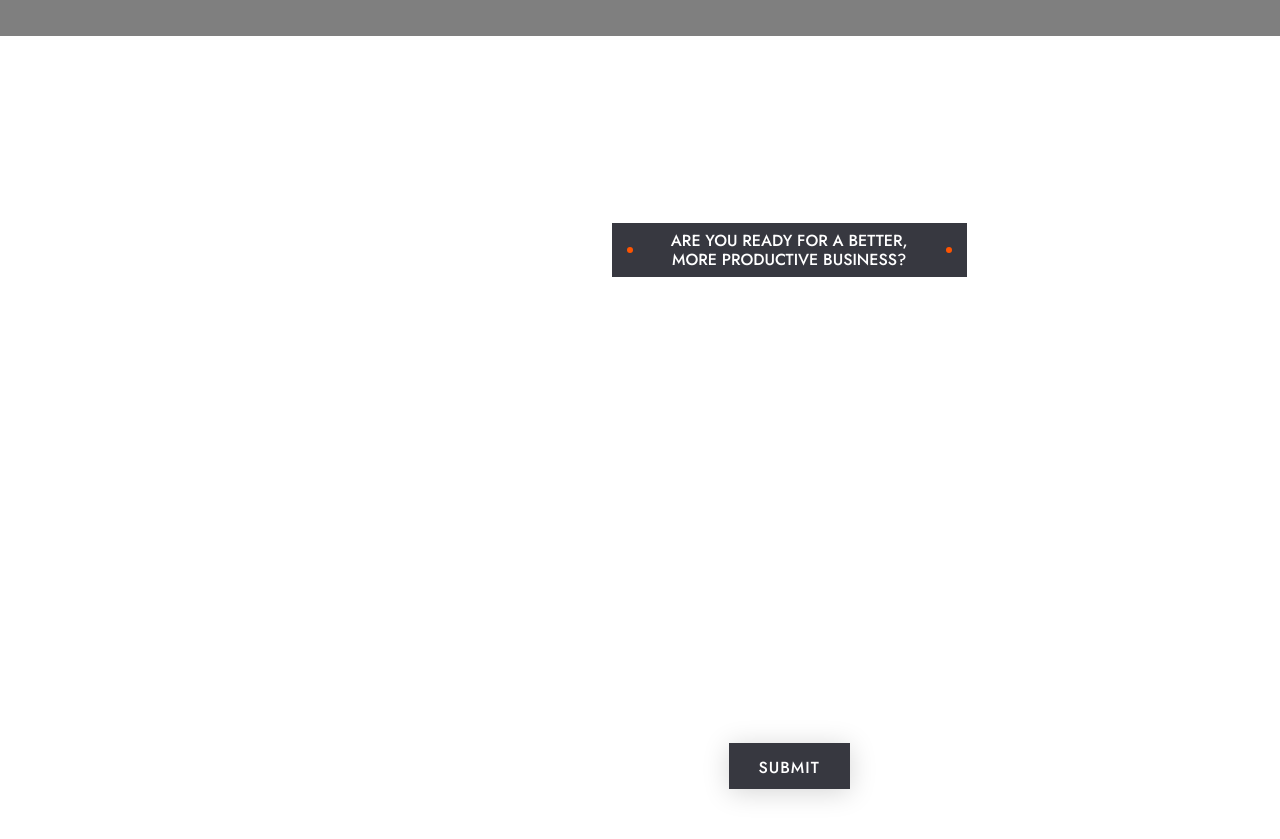
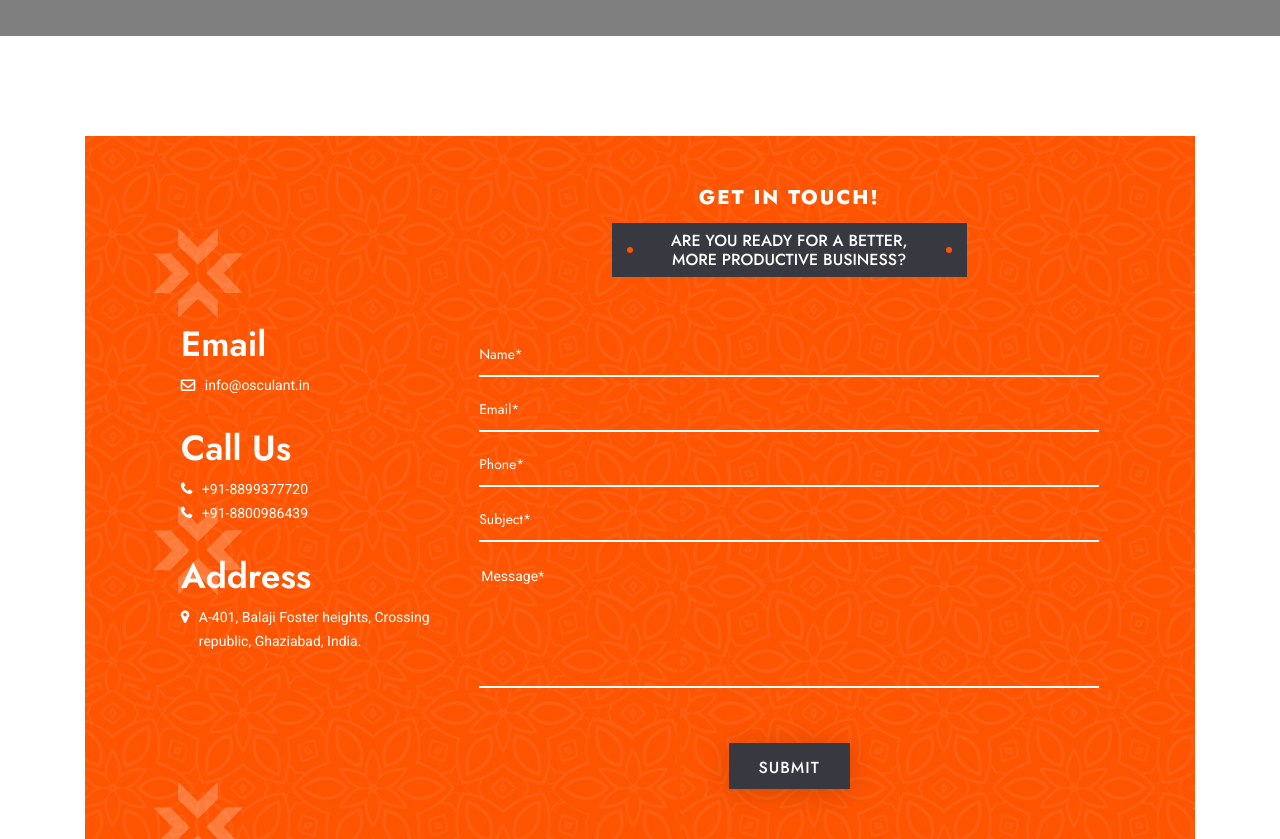
Before and after one commit to snahid/osculant, a plain HTML site: page index.html in a window 1280 px wide. Shown: the part 2940-3779 px from the top of the page. Drawn offline with nearby package versions, Linux system fonts and the light colour scheme.

Commit message:
contactbg

```diff
--- a/index.html
+++ b/index.html
@@ -791,7 +791,7 @@
         <div class="container">
           <div class="row">
             <div class="col-12">
-              <div class="contact-wrapper" data-background="img/bg/newsletter_bg.jpg">
+              <div class="contact-wrapper" data-background="img/home/newsletter_bg.jpg">
                 <div class="address-wrapper">
                   <h2>Email</h2>
                   <div class="top-middle amargin">
```
Also changed, not shown: img/home/newsletter_bg.jpg (added).
